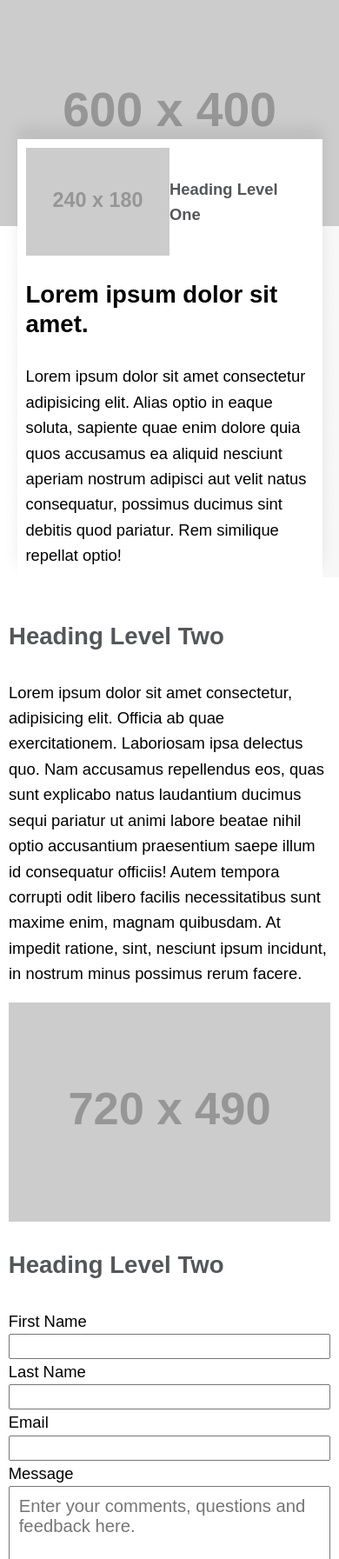
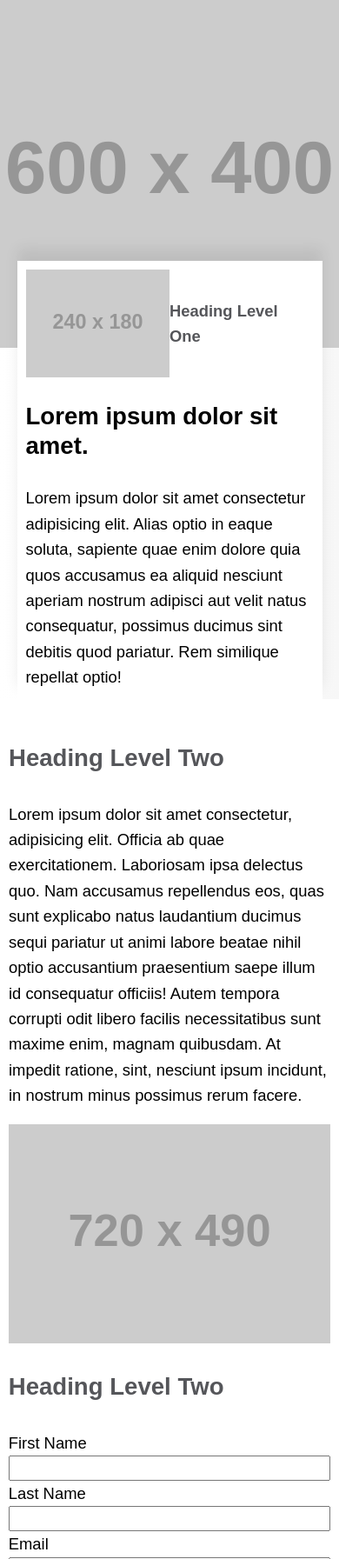
Before and after one commit to dvshannon/gsAssessment2020, a plain HTML site: page index.html in a window 390 px wide. Shown: the top 1793 px of the page at 87% size. Drawn offline with Linux system fonts and the light colour scheme; placeholder pictures from the web are drawn by us.

Commit message:
tablet fix

```diff
--- a/assets/style.css
+++ b/assets/style.css
@@ -62,6 +62,17 @@ a {
 .desktop {
     display: none;
 }
+.mobile-banner {
+    background: url("https://via.placeholder.com/600x400.png");
+    background-size: cover;
+    background-repeat: no-repeat;
+    background-position:center center;
+    height: 400px;
+
+    width: 100%;
+    display: block;
+
+}
 main {
     background: rgb(255,255,255);
     background: linear-gradient(90deg, rgba(255,255,255,1) 0%, rgba(247,247,247,1) 100%);
@@ -101,6 +112,9 @@ h2 {
     margin-top: -100px;
     background: #fff;
     padding: 1em 10px 1em;
+    max-width: 40em;
+    margin-left: auto;
+    margin-right: auto;
 }
 
 input[type=text] {
@@ -130,7 +144,7 @@ form .grid {
 
 /* media queries */
 
-@media screen and (min-width: 600px){
+@media screen and (min-width: 800px){
     body {
         font-size: 1.3em;
     }
@@ -242,6 +256,12 @@ form .grid {
 
 @media screen and (min-width: 1800px) {
     .desktop-divPH {
-        right: 285px;
+        right: 375px;
     }
 }
+
+@media screen and (min-width: 2500px) {
+    .desktop-divPH {
+        right: 685px;
+    }
+}
--- a/index.html
+++ b/index.html
@@ -7,7 +7,7 @@
     <link rel="stylesheet" href="assets/style.css">
 </head>
 <body>
-    <img src="https://via.placeholder.com/600x400.png" alt="placeholder" class='mobile mobile-mainPH'>
+    <div class="mobile mobile-banner"></div>
     <div class="desktop desktop-banner"></div>
     <div class="d-container">
         <img src="https://via.placeholder.com/240x180.png" alt="placeholder" class="desktop desktop-divPH">
```
